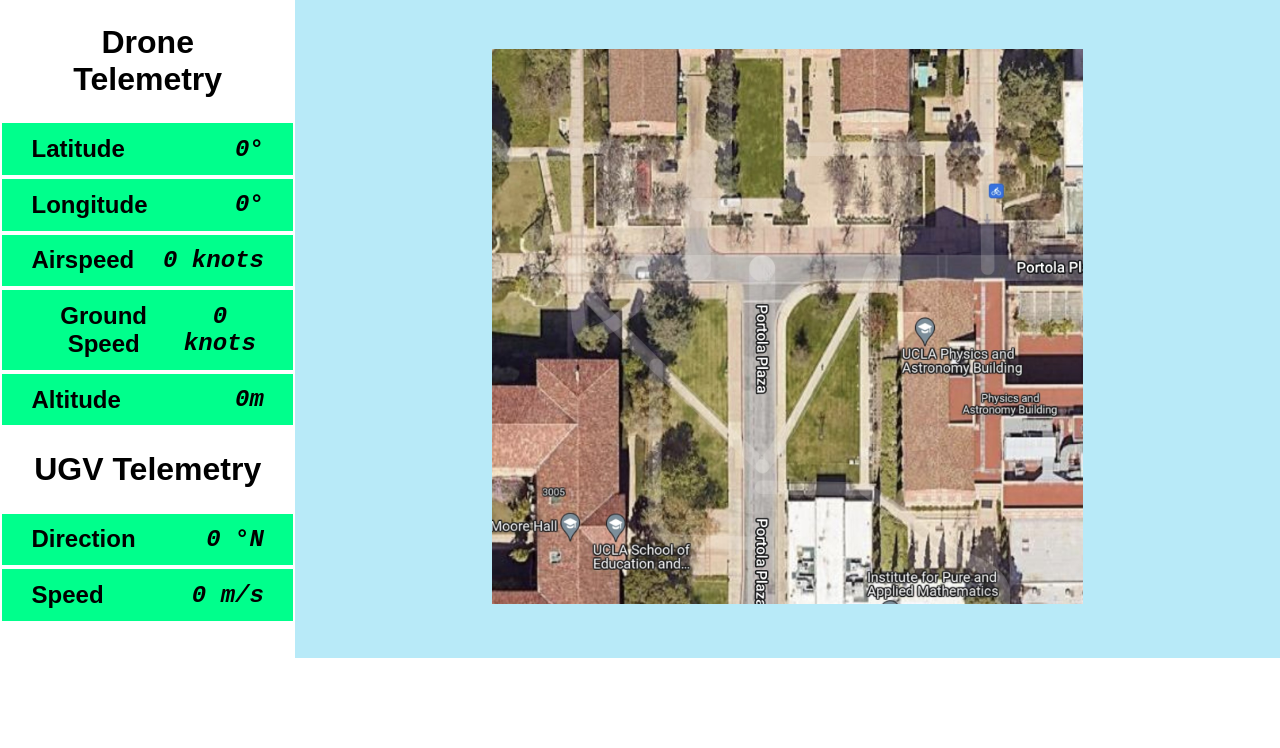
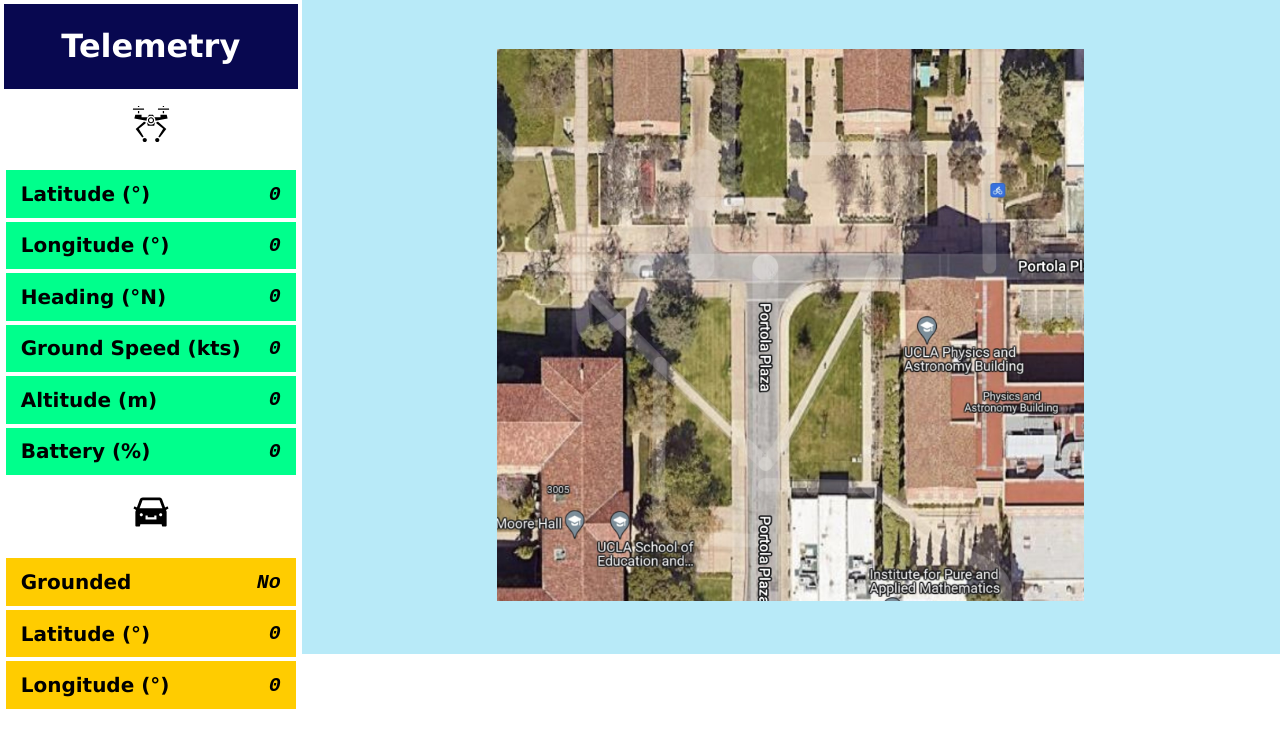
Before and after one commit to uas-at-ucla/auvsi-suas-2021, a React (Create React App) app in the folder ground-javascript/ground-station/: page / in a window 1280 px wide. Shown: the top 748 px of the page. Built offline with nearby package versions, Linux system fonts and the light colour scheme; no server answers.

Commit message:
provisional server polling code

```diff
--- a/ground-javascript/ground-station/package.json
+++ b/ground-javascript/ground-station/package.json
@@ -6,6 +6,7 @@
     "@testing-library/jest-dom": "^5.16.3",
     "@testing-library/react": "^12.1.4",
     "@testing-library/user-event": "^13.5.0",
+    "axios": "^0.27.2",
     "react": "^18.0.0",
     "react-dom": "^18.0.0",
     "react-icons": "^4.3.1",
--- a/ground-javascript/ground-station/src/components/BarMetric.js
+++ b/ground-javascript/ground-station/src/components/BarMetric.js
@@ -1,11 +1,11 @@
 import React from "react";
 import "../styles/BarMetric.css"
 
-function BarMetric({name, valString}) {
+function BarMetric({name, value, vehicle}) {
     return (
-        <div className="metric">
+        <div className={`metric ${vehicle}`}>
             <span className="metricName">{name}</span>
-            <span className="metricValue">{valString}</span>
+            <span className="metricValue">{value}</span>
         </div>
     )
 }
--- a/ground-javascript/ground-station/src/components/HotBar.js
+++ b/ground-javascript/ground-station/src/components/HotBar.js
@@ -1,30 +1,76 @@
-import React, { useState } from "react";
+import React, { useState, useEffect, useRef } from "react";
 import BarMetric from './BarMetric.js'
+import useInterval from './useInterval.js'
+import axios from 'axios'
 import "../styles/HotBar.css"
+import { AiFillCar } from 'react-icons/ai'
+import { GiDeliveryDrone } from 'react-icons/gi'
+
+const serverAddress = "http://localhost:5000";
+const POLL_INTERVAL = 3000;
+
+function roundVal(val) {
+    return Math.round((val + Number.EPSILON) * 100) / 100
+}
 
 function HotBar() {
-    const [latitude, setLatitude] = useState(0)
-    const [longitude, setLongitude] = useState(0)
-    const [airSpeed, setAirSpeed] = useState(0)
-    const [windSpeed, setWindSpeed] = useState(0)
-    const [altitude, setAltitude] = useState(0)
-    const [ugvDir, SetUgvDir] = useState(0)
-    const [ugvSpeed, SetUgvSpeed] = useState(0)
+    const [droneTelemetry, setDroneTelemetry] = useState({
+        latitude: 0,
+        longitude: 0,
+        ground_velocity: 0,
+        heading: 0,
+        altitude: 0,
+        battery: 0,
+    })
+    const [ugvTelemetry, setUgvTelemetry] = useState({
+        latitude: 0,
+        longitude: 0,
+        altitude: 0,
+        isGrounded: false,
+    })
+
+    const getDroneTelemetry = () => {
+        axios.get(serverAddress + "/ground/heartbeat").then((response) => {
+            const telemetry = response.data.droneTelemetry
+            setDroneTelemetry({
+                latitude: roundVal(telemetry.latitude),
+                longitude: roundVal(telemetry.longitude),
+                ground_velocity: roundVal(telemetry.ground_velocity),
+                heading: roundVal(telemetry.heading),
+                altitude: roundVal(telemetry.altitude),
+                battery: roundVal(telemetry.battery),
+            })
+        })
+    }
+
+    const getUgvTelemetry = () => {
+        axios.get(serverAddress + "/ground/heartbeat").then((response) => {
+            setUgvTelemetry(response.data.droneTelemetry)
+        })
+    }
+
+    useInterval(async () => {
+        getDroneTelemetry()
+        // console.log("setDroneTelemetry")
+    }, POLL_INTERVAL)
 
     return(
         <div className="hot-bar-container">
+            <div className="hot-bar-header">Telemetry</div>
             <div className = "vehicle-section">
-                <div className="hot-bar-header">Drone Telemetry</div>
-                <BarMetric name="Latitude" valString={`${latitude}°`}/>
-                <BarMetric name="Longitude" valString={`${longitude}°`}/>
-                <BarMetric name="Airspeed" valString={`${airSpeed} knots`}/>
-                <BarMetric name="Ground Speed" valString={`${airSpeed + windSpeed} knots`}/>
-                <BarMetric name="Altitude" valString={`${altitude}m`}/>
+                <div className="vehicle-header"><GiDeliveryDrone /></div>
+                <BarMetric name="Latitude (°)" value={droneTelemetry.latitude} vehicle="drone"/>
+                <BarMetric name="Longitude (°)" value={droneTelemetry.longitude} vehicle="drone"/>
+                <BarMetric name="Heading (°N)" value={droneTelemetry.heading} vehicle="drone"/>
+                <BarMetric name="Ground Speed (kts)" value={droneTelemetry.ground_velocity} vehicle="drone"/>
+                <BarMetric name="Altitude (m)" value={droneTelemetry.altitude} vehicle="drone"/>
+                <BarMetric name="Battery (%)" value={droneTelemetry.battery} vehicle="drone"/>
             </div>
             <div className="vehicle-section">
-                <div className="hot-bar-header">UGV Telemetry</div>
-                <BarMetric name="Direction" valString={`${ugvDir} °N`}/>
-                <BarMetric name="Speed" valString={`${ugvSpeed} m/s`}/>
+                <div className="vehicle-header"><AiFillCar /></div>
+                <BarMetric name="Grounded" value={ugvTelemetry.isGrounded ? "Yes" : "No"} vehicle="ugv"/>
+                <BarMetric name="Latitude (°)" value={ugvTelemetry.latitude} vehicle="ugv"/>
+                <BarMetric name="Longitude (°)" value={ugvTelemetry.longitude} vehicle="ugv"/>
             </div>
         </div>
     )
--- /dev/null
+++ b/ground-javascript/ground-station/src/components/useInterval.js
@@ -0,0 +1,21 @@
+import React, { useState, useEffect, useRef } from "react";
+
+export default function useInterval(callback, delay) {
+    const savedCallback = useRef();
+
+    // Remember the latest callback.
+    useEffect(() => {
+      savedCallback.current = callback;
+    }, [callback]);
+
+    // Set up the interval.
+    useEffect(() => {
+      function tick() {
+        savedCallback.current();
+      }
+      if (delay !== null) {
+        let id = setInterval(tick, delay);
+        return () => clearInterval(id);
+      }
+    }, [delay]);
+}
--- a/ground-javascript/ground-station/src/styles/BarMetric.css
+++ b/ground-javascript/ground-station/src/styles/BarMetric.css
@@ -1,8 +1,7 @@
 .metric {
-    background-color: rgb(0, 255, 140);
     border: 2px solid white;
-    font-size: 1.5rem;
-    padding: 4% 10%;
+    font-size: 1.25rem;
+    padding: 4% 5%;
     display: flex;
     direction: flex-row;
     align-items: center;
@@ -10,8 +9,16 @@
     font-weight: bold;
 }
 
+.ugv {
+    background-color: rgb(255, 204, 0);
+}
+
+.drone {
+    background-color: rgb(0, 255, 140);
+}
+
 .metricName {
-    font-family: Quattrocento Sans, sans-serif;
+    font-family: 'Lucida Sans', 'Lucida Sans Regular', 'Lucida Grande', 'Lucida Sans Unicode', Geneva, Verdana, sans-serif;
 }
 
 .metricValue {
--- a/ground-javascript/ground-station/src/styles/HotBar.css
+++ b/ground-javascript/ground-station/src/styles/HotBar.css
@@ -5,11 +5,19 @@
     display: flex-column;
     align-items: center;
     justify-content: center;
+    border: 4px solid white;
+}
+
+.vehicle-header {
+    padding: 5%;
+    font-size: 2.5rem;
 }
 
 .hot-bar-header {
+    background: rgb(8, 8, 80);
+    color: white;
     padding: 8%;
-    font-family: Quattrocento Sans, sans-serif;
+    font-family: 'Lucida Sans', 'Lucida Sans Regular', 'Lucida Grande', 'Lucida Sans Unicode', Geneva, Verdana, sans-serif;
     font-size: 2rem;
     font-style: normal;
     font-weight: bold;
@@ -18,24 +26,3 @@
 .vehicle-section {
     background-color: white;
 }
-
-.metric {
-    background-color: rgb(0, 255, 140);
-    border: 2px solid white;
-    font-size: 1.5rem;
-    padding: 4% 10%;
-    display: flex;
-    direction: flex-row;
-    align-items: center;
-    justify-content: space-between;
-    font-weight: bold;
-}
-
-.metricName {
-    font-family: Quattrocento Sans, sans-serif;
-}
-
-.metricValue {
-    font-family: 'Courier New', Courier, monospace;
-    font-style: italic;
-}
```
Also changed, not shown: 1 other file (tests, documents, lock files or other folders).
